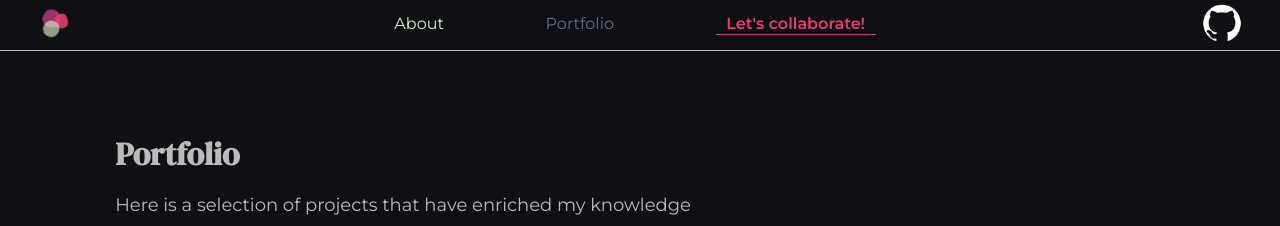
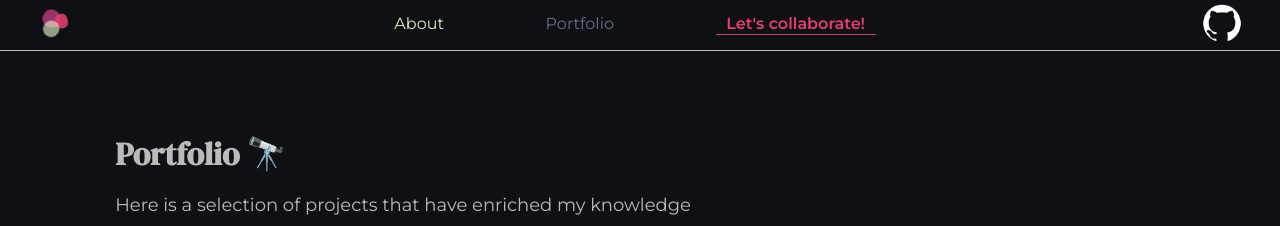
Before and after one commit to LilouCode/my-portfolio, a React (Create React App) app: page /portfolio in a window 1280 px wide. Shown: the top 226 px of the page. Built offline with nearby package versions, Linux system fonts and the light colour scheme.

Commit message:
Texts: add some change

```diff
--- a/src/component/pages/About.jsx
+++ b/src/component/pages/About.jsx
@@ -33,7 +33,7 @@ export const About = () => {
                 here). For starting, I learned the value to document my code and
                 make my work more understandable to others, including myself
                 after 4 months after the last commit(learned that at my
-                depends). I love sharing my experience with my team or clients
+                expense). I love sharing my experience with my team or clients
                 and learning from others. I always encourage constructive
                 feedback. During my experience as a Product Designer, I've
                 learned that communication is the key to all our problems. You
@@ -52,9 +52,7 @@ export const About = () => {
                   <li>
                     🚸 Had my first laptop at 5 years old (yes it was yellow)
                   </li>
-                  <li>
-                    🌴 Lived in several Caribbean islands
-                  </li>
+                  <li>🌴 Lived in several Caribbean islands</li>
                   <li>🎹 Performed music on stage</li>
                   <li>⛵ Passion for sailing and climbing</li>
                   <li>🌎 Vegan for saving water since 2017</li>
--- a/src/component/pages/Portfolio.jsx
+++ b/src/component/pages/Portfolio.jsx
@@ -6,7 +6,7 @@ export const Portfolio = () =>{
             <div className="portfolio">
           <div className="portfolio__main">
             <div>
-            <h1>Portfolio</h1>
+            <h1>Portfolio 🔭</h1>
             <p>
             Here is a selection of projects that have enriched my knowledge
             </p>
```
